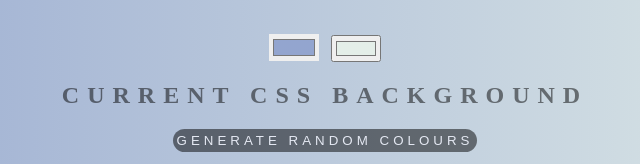
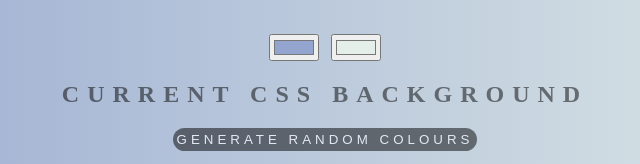
Before and after one commit to cab40/gradient-background, a plain HTML site: page index.html in a window 1280 px wide. Shown: the part 171-335 px from the top of the page, 315-955 px from the left. Drawn offline with Linux system fonts and the light colour scheme.

Commit message:
Update index.html

```diff
--- a/index.html
+++ b/index.html
@@ -9,7 +9,7 @@
 <body id="gradient">
 	<h1>Background Generator</h1>
 	<!-- for the colour swatches-->
-	<input class="color1" type="color" name="color1" value="#93a5cf" style="border: black;">
+	<input class="color1" type="color" name="color1" value="#93a5cf">
 	<input class="color2" type="color" name="color2" value="#e4efe9">
 	<h2>Current CSS Background</h2>
 	<button class="random">Generate Random Colours</button>
```
